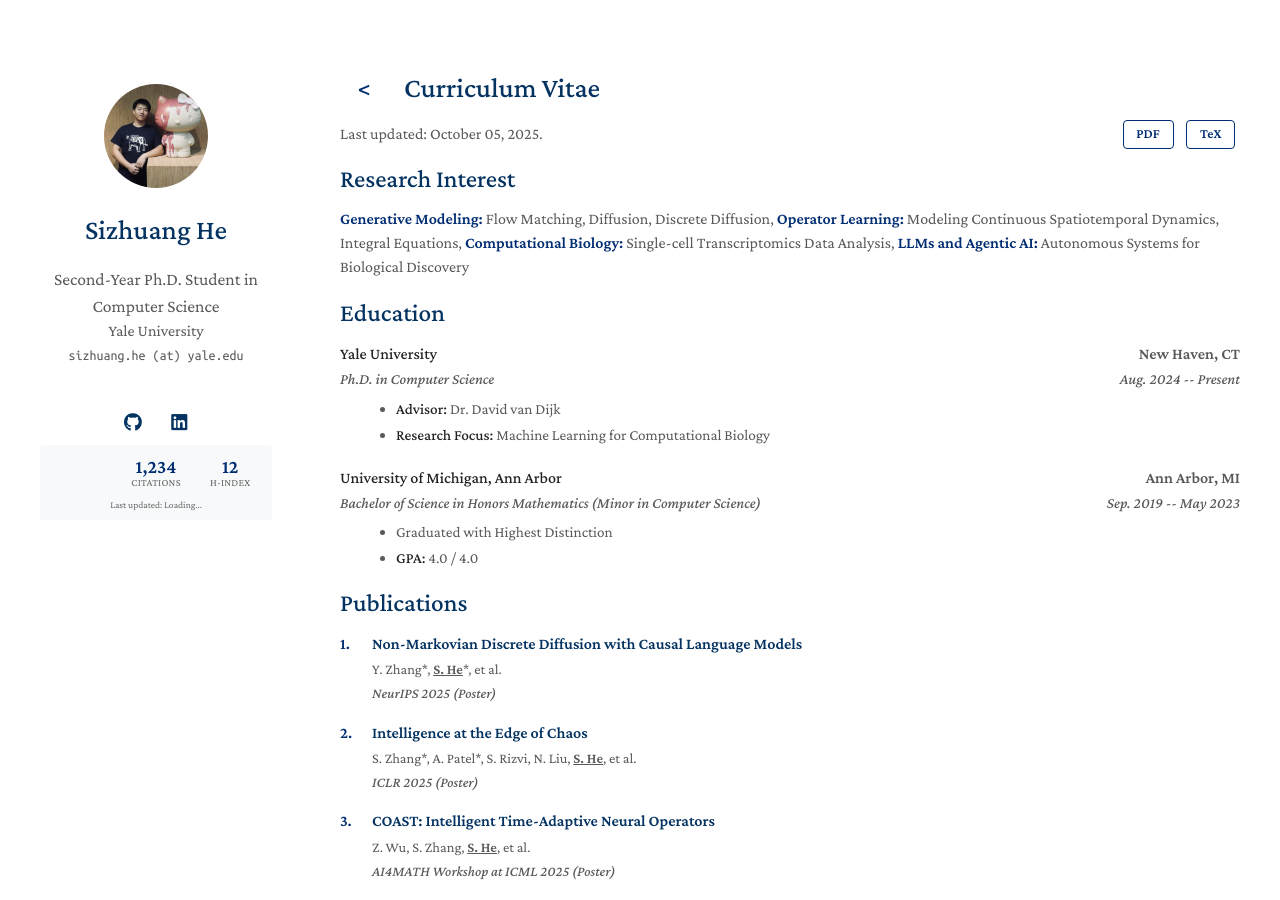
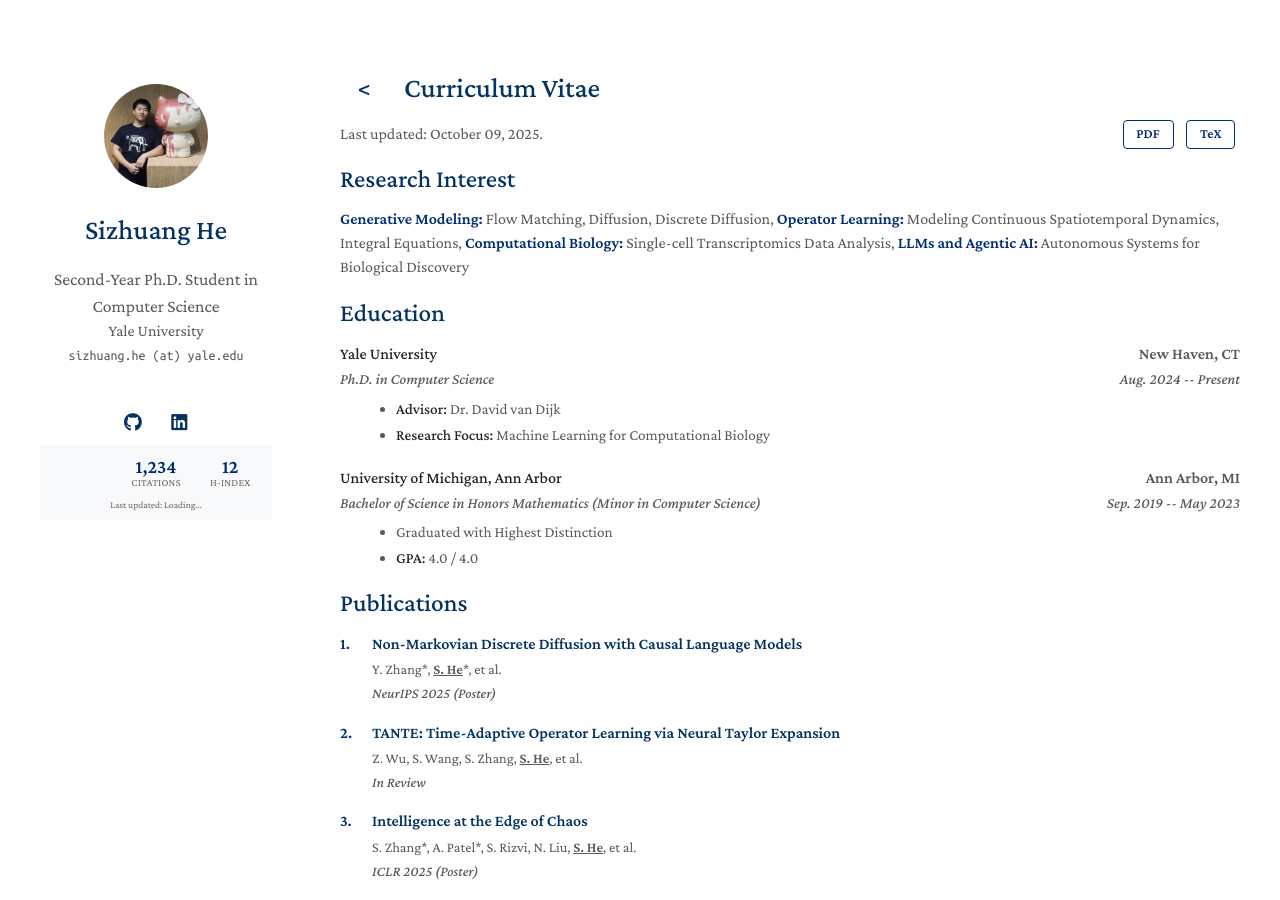
Before and after one commit to SizhuangHe/sizhuanghe.github.io, a Jekyll site: the page built from cv.md, in a window 1280 px wide and 900 px high. Built offline with Jekyll 4.4.1, drawn with Linux system fonts in a browser that asks for light colours; a style sheet for code colours, icons or effects is not loaded.

Commit message:
🤖 Auto-update CV: LaTeX, PDF, and data for Jekyll [skip ci]

```diff
--- a/_data/cv_integrated.yml
+++ b/_data/cv_integrated.yml
@@ -45,6 +45,13 @@ publications:
   authors_html: Y. Zhang*, <span class="cv-me">S. He</span>*, et al.
   venue_latex: NeurIPS 2025 (Poster)
   venue_html: NeurIPS 2025 (Poster)
+- title: 'TANTE: Time-Adaptive Operator Learning via Neural Taylor Expansion'
+  title_latex: 'TANTE: Time-Adaptive Operator Learning via Neural Taylor Expansion'
+  title_html: 'TANTE: Time-Adaptive Operator Learning via Neural Taylor Expansion'
+  authors_latex: Z. Wu, S. Wang, S. Zhang, \underline{\textbf{S. He}}, et al.
+  authors_html: Z. Wu, S. Wang, S. Zhang, <span class="cv-me">S. He</span>, et al.
+  venue_latex: In Review
+  venue_html: In Review
 - title: Intelligence at the Edge of Chaos
   title_latex: Intelligence at the Edge of Chaos
   title_html: Intelligence at the Edge of Chaos
@@ -105,4 +112,4 @@ service:
   items:
   - International Conference on Learning Representations (ICLR)
   - AI4MATH Workshop at ICML 2025
-last_updated: October 05, 2025
+last_updated: October 09, 2025
```
Also changed, not shown: 2 other files.
